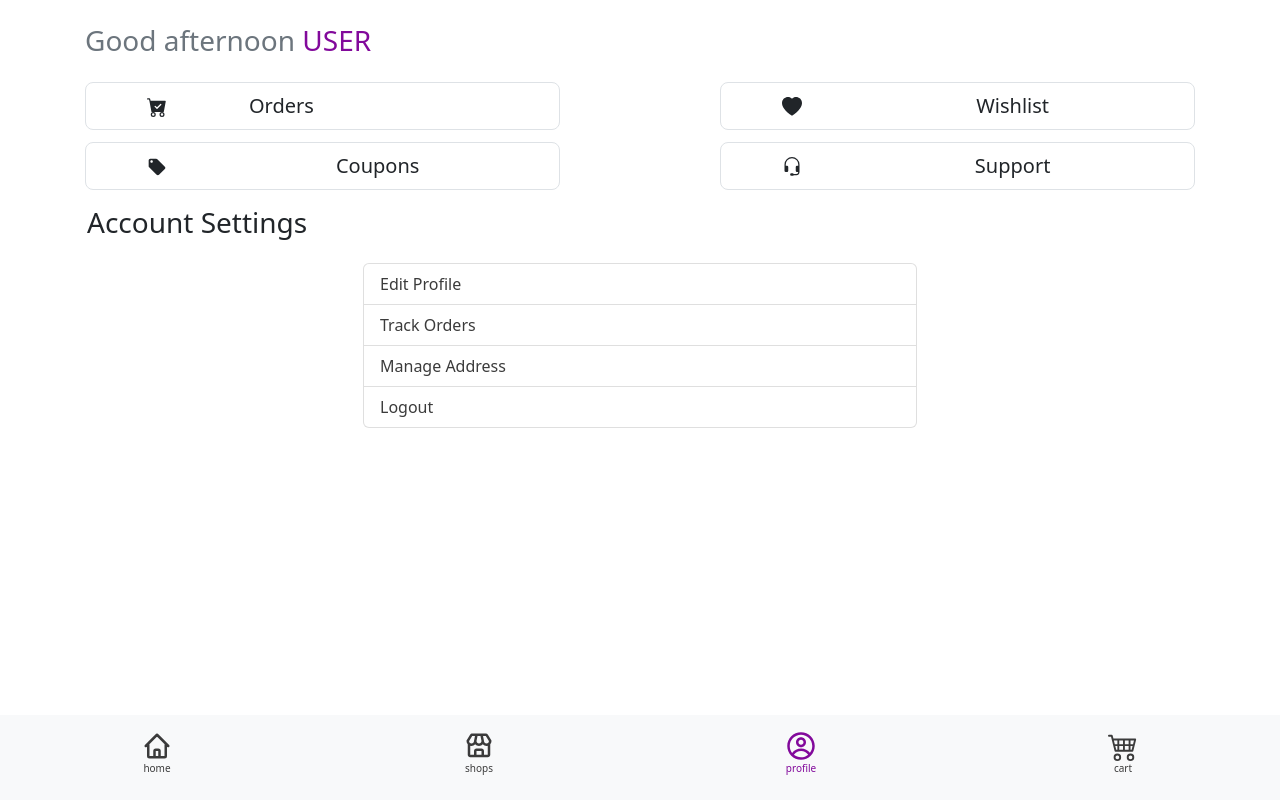
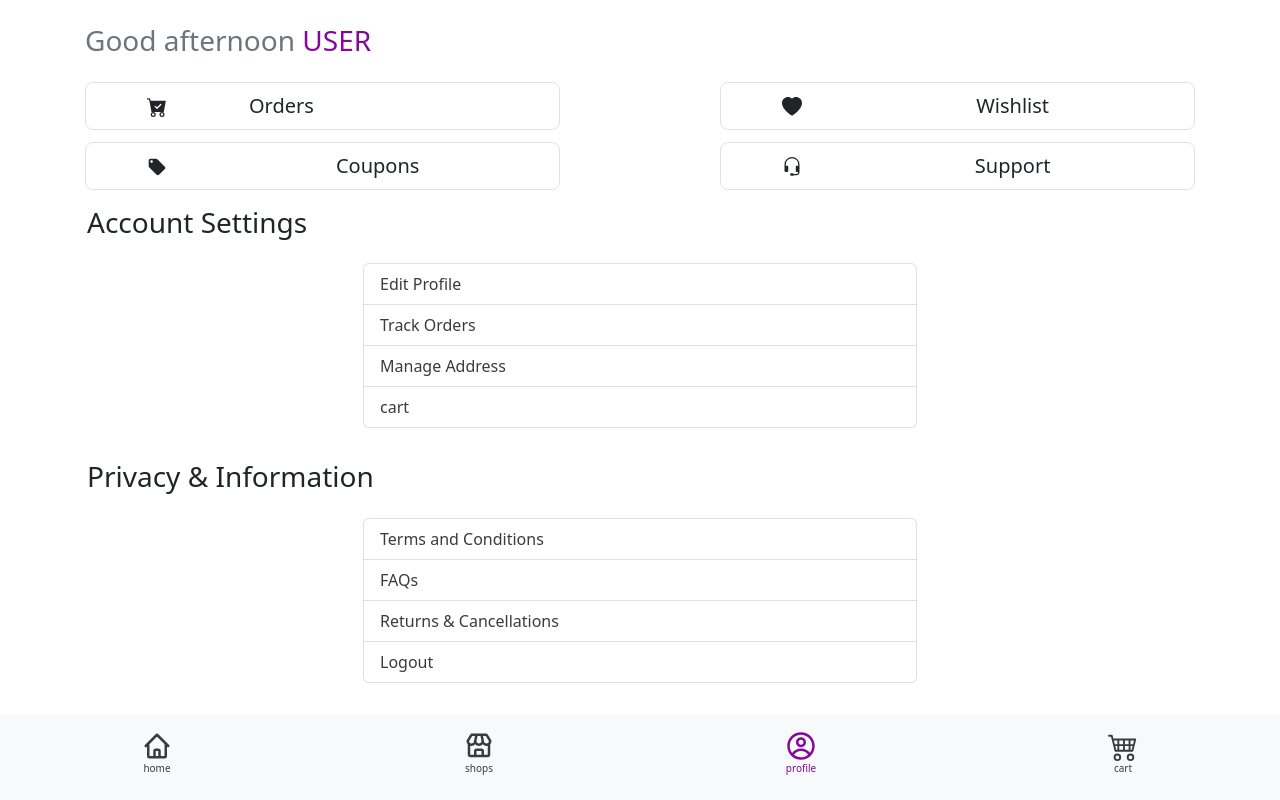
Before and after one commit to vardhanreddy27/mercel, a React (Create React App) app in the folder mercel/: page /profile in a window 1280 px wide. Built offline with nearby package versions, Linux system fonts and the light colour scheme.

Commit message:
half profile pages

```diff
--- a/mercel/src/pages/ProfilePage.js
+++ b/mercel/src/pages/ProfilePage.js
@@ -63,6 +63,34 @@ const ProfilePage = () => {
             </li>
             <li className="list-group-item">
               <a href="/home" className="profile-link">
+                cart
+              </a>
+            </li>
+          </ul>
+        </div>
+      </div>
+      <h3 className="mt-3 ml5"> Privacy & Information</h3>
+
+      <div className="row p-3">
+        <div className="col-md-6 nomargin offset-md-3">
+          <ul className="list-group">
+            <li className="list-group-item">
+              <a href="/home" className="profile-link">
+                Terms and Conditions
+              </a>
+            </li>
+            <li className="list-group-item">
+              <a href="/home" className="profile-link">
+                FAQs
+              </a>
+            </li>
+            <li className="list-group-item">
+              <a href="/home" className="profile-link">
+                Returns & Cancellations
+              </a>
+            </li>
+            <li className="list-group-item">
+              <a href="/home" className="profile-link">
                 Logout
               </a>
             </li>
```
